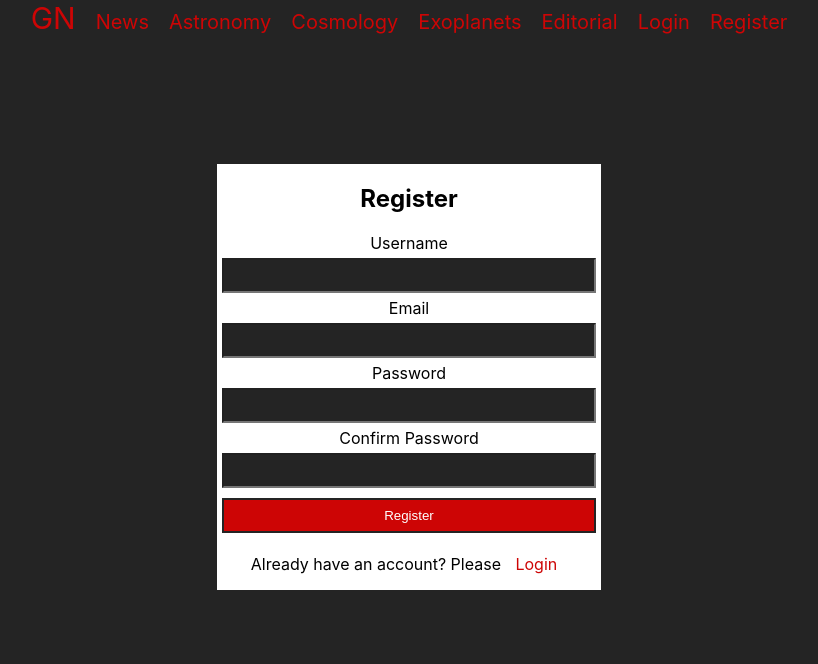
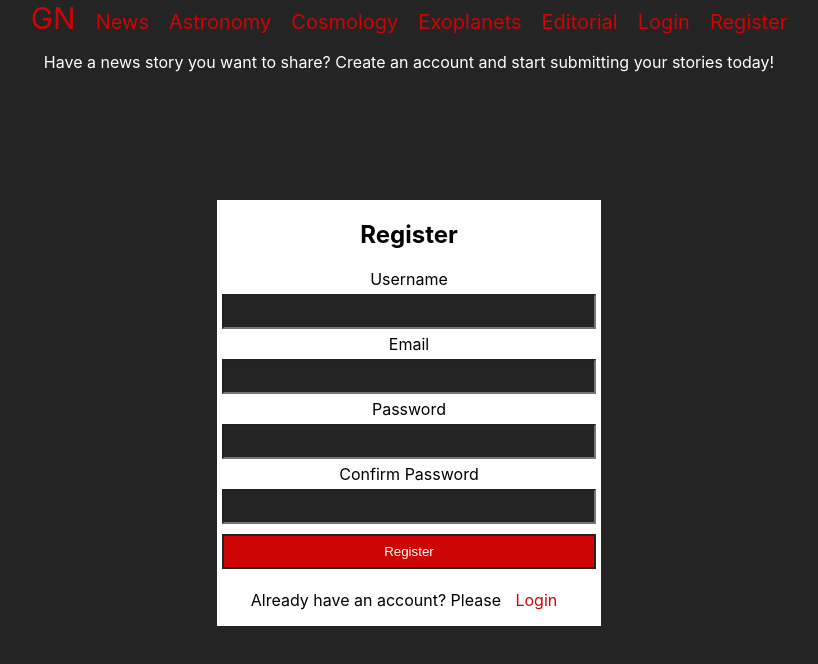
Before and after one commit to PatrickBoynton/news-app, a React (Create React App) app in the folder frontend/static/: page /register in a window 1280 px wide. Shown: the top 664 px of the page, without its empty margins (231-1049 px from the left). Built offline with nearby package versions, Linux system fonts and the light colour scheme.

Commit message:
Working on adding more life to the site.

```diff
--- a/frontend/static/src/components/user/Register.js
+++ b/frontend/static/src/components/user/Register.js
@@ -40,6 +40,9 @@ class Register extends Component {
 
     render() {
         return <>
+            <div className="register-text">
+                <p>Have a news story you want to share? Create an account and start submitting your stories today!</p>
+            </div>
             <form onSubmit={(e) => this.handleRegister(e, this.state)}>
                 <h2>Register</h2>
                 <label htmlFor="username">Username</label>
```
